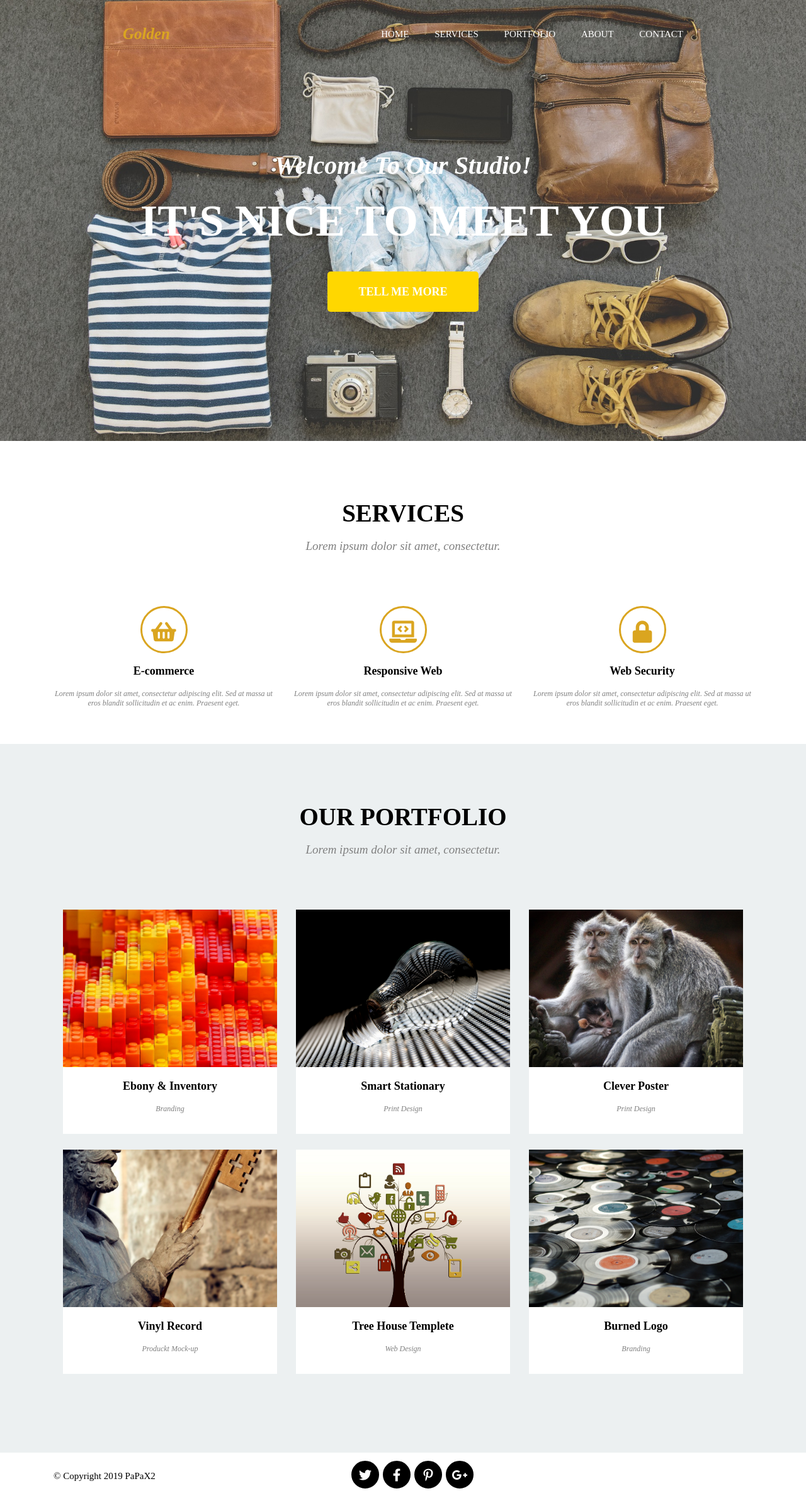
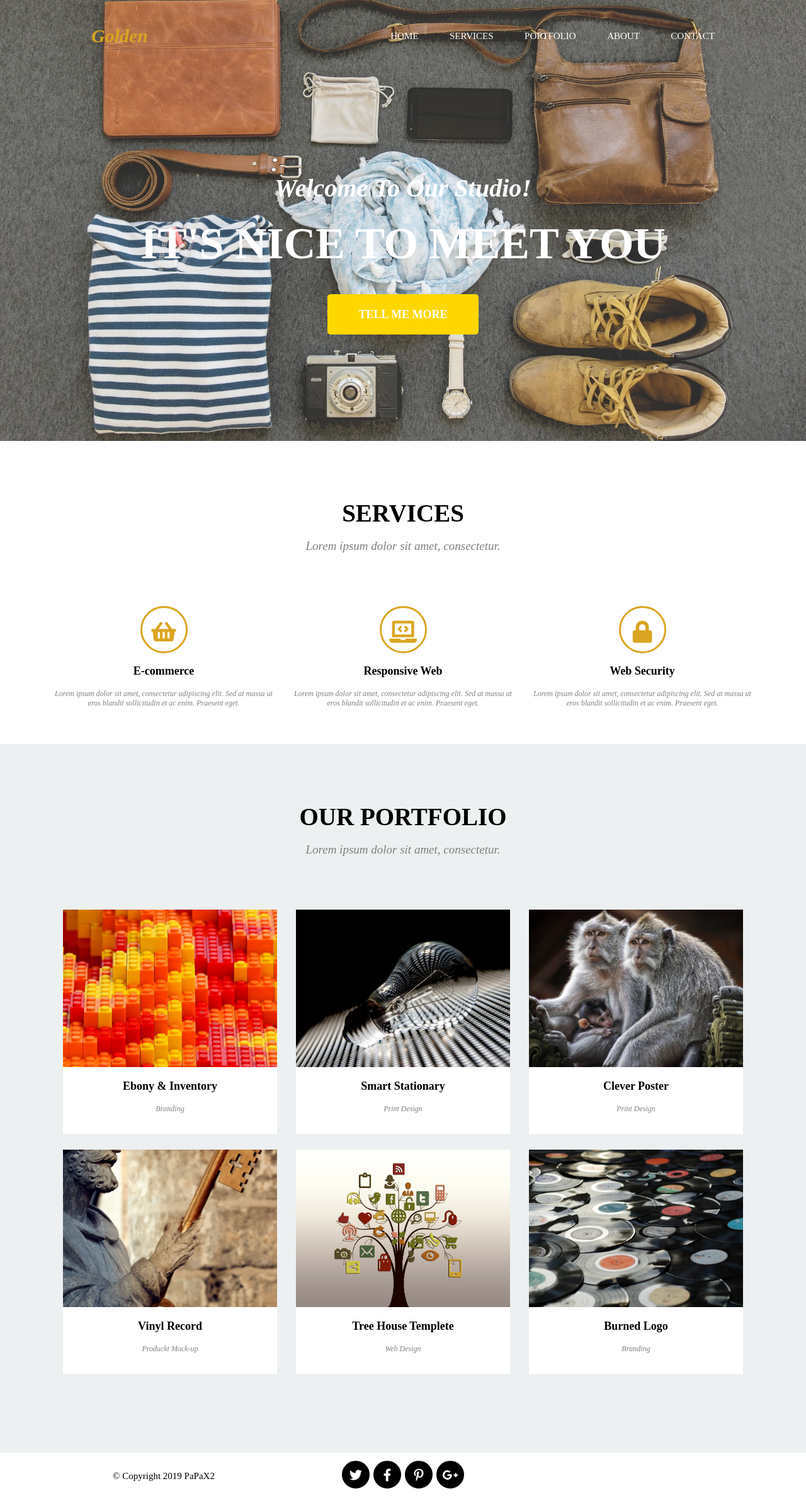
Before and after one commit to PaPaX2/Module-4-runner-task, a website: page index.html in a window 1280 px wide. Shown: the whole page at 63% size. Drawn offline with nearby package versions, Linux system fonts and the light colour scheme.

Commit message:
Changes Navigation & Footer for better responsive

```diff
--- a/index.html
+++ b/index.html
@@ -12,8 +12,9 @@
   <header class="landing-page" >
     <div class="container">
       <nav class="navigation">
-        <p class="brand-logo"><a href="index.html">Golden</a></p>
         <ul class="main-menu">
+          <li class="brand-logo"><a href="index.html">Golden</a></li>
+          <li class="menu-item-big"></li>
           <li class="menu-item"><a href="#">HOME</a></li>
           <li class="menu-item"><a href="#">SERVICES</a></li>
           <li class="menu-item"><a href="#">PORTFOLIO</a></li>
@@ -120,10 +121,9 @@
   <footer>
     <div class="container">
       <div class="row">
-        <div class="col-12">
           <div class="social">
-            <p class="copyright">&copy Copyright 2019 PaPaX2</p>
-            <ul class="social-icon">
+            <p class="copyright col-md-4">&copy Copyright 2019 PaPaX2</p>
+            <ul class="social-icon  col-md-4">
               <li><i class="fab fa-twitter"><a href="#"></a></i></li>
               <li><i class="fab fa-facebook-f"><a href="#"></a></i></li>
               <li><i class="fab fa-pinterest-p"><a href="#"></a></i></li>
--- a/sass/style.scss
+++ b/sass/style.scss
@@ -9,24 +9,27 @@ body {
     background-position: center center;
     background-size: cover;
     min-height: 700px;
-    padding: 40px 120px;
+    padding: 10px;
 }
 
 .navigation {
     display: flex;
+    flex-wrap: wrap;
+    flex-direction: row;
     margin: 0;
-    padding: 0 60px;
+    padding: 30px 60px;
 }
 
 .brand-logo {
     justify-content: flex-start;
-    font-size: 2.5em;
+    font-size: 2em;
     font-style: italic;
     font-weight: 700;
     margin: 0;
     cursor: pointer;
 }
-.brand-logo a{
+
+.brand-logo a {
     text-decoration: none;
     color: goldenrod;
 }
@@ -55,6 +58,9 @@ body {
 .menu-item a {
     text-decoration: none;
     color: white;
+}
+.menu-item-big {
+    flex-grow: 3;
 }
 
 .landing-page-inner {
@@ -175,12 +181,15 @@ footer .container {
 .copyright {
    font-size: 1.5em;
    position: relative;
+   display: flex;
+   justify-content: center;
 }
 
 .social {
     display: flex;
     flex-wrap: wrap;
     line-height: 45px;
+    width: 100%;
 }
 .social-icon {
     text-decoration: none;
@@ -190,7 +199,6 @@ footer .container {
     padding: 0;
     justify-content: center;
     width: 100%;
-    position : absolute;
 }
 
 .social-icon i {
@@ -206,7 +214,7 @@ footer .container {
     cursor: pointer;
 }
 
-@media (max-width: 500px) {
+@media (max-width: 600px) {
     .navigation ul {
         flex-direction: column;
         justify-content: flex-start;
@@ -216,3 +224,9 @@ footer .container {
         bottom: -150px;
    }
 }
+
+@media (max-width: 758px) {
+    .social {
+        flex-direction: column-reverse;
+    }
+}
```
Also changed, not shown: css/style.css, 1 other file. Lines whose indentation alone changed are shown as unchanged.
